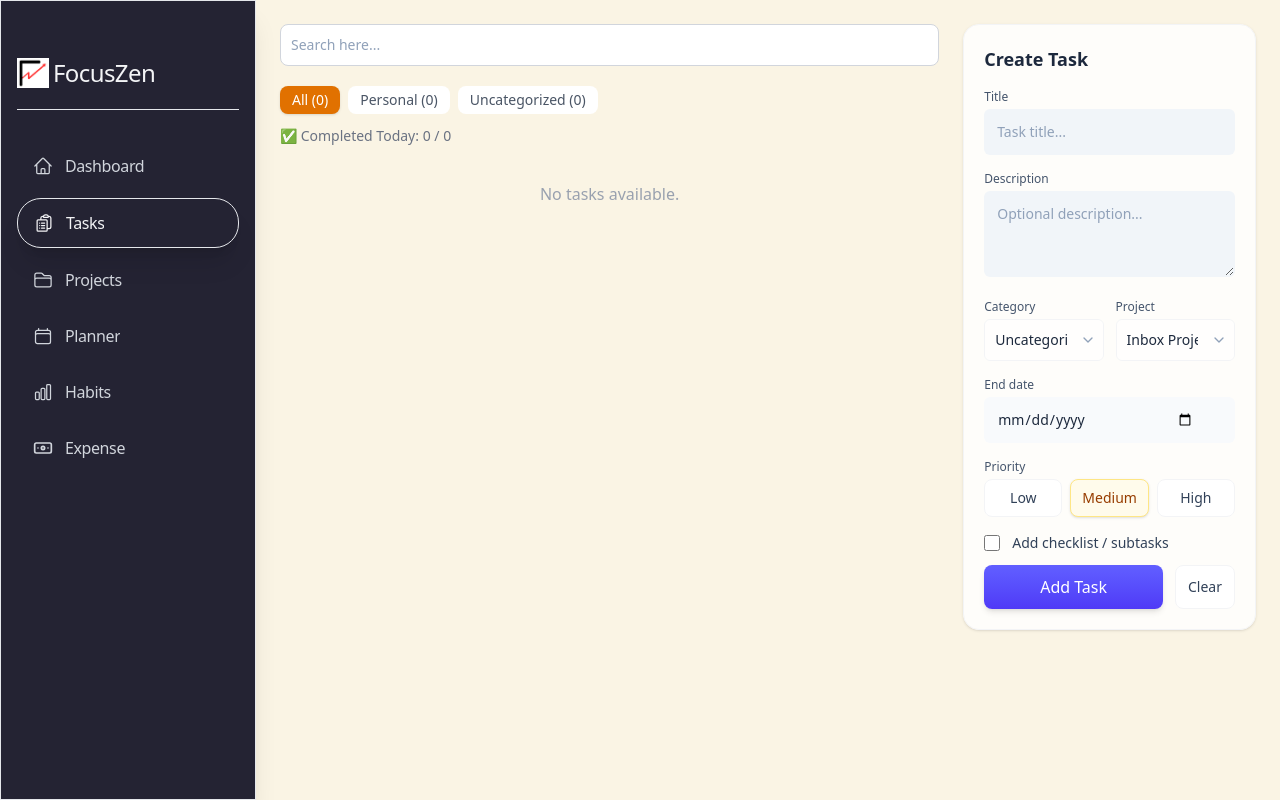
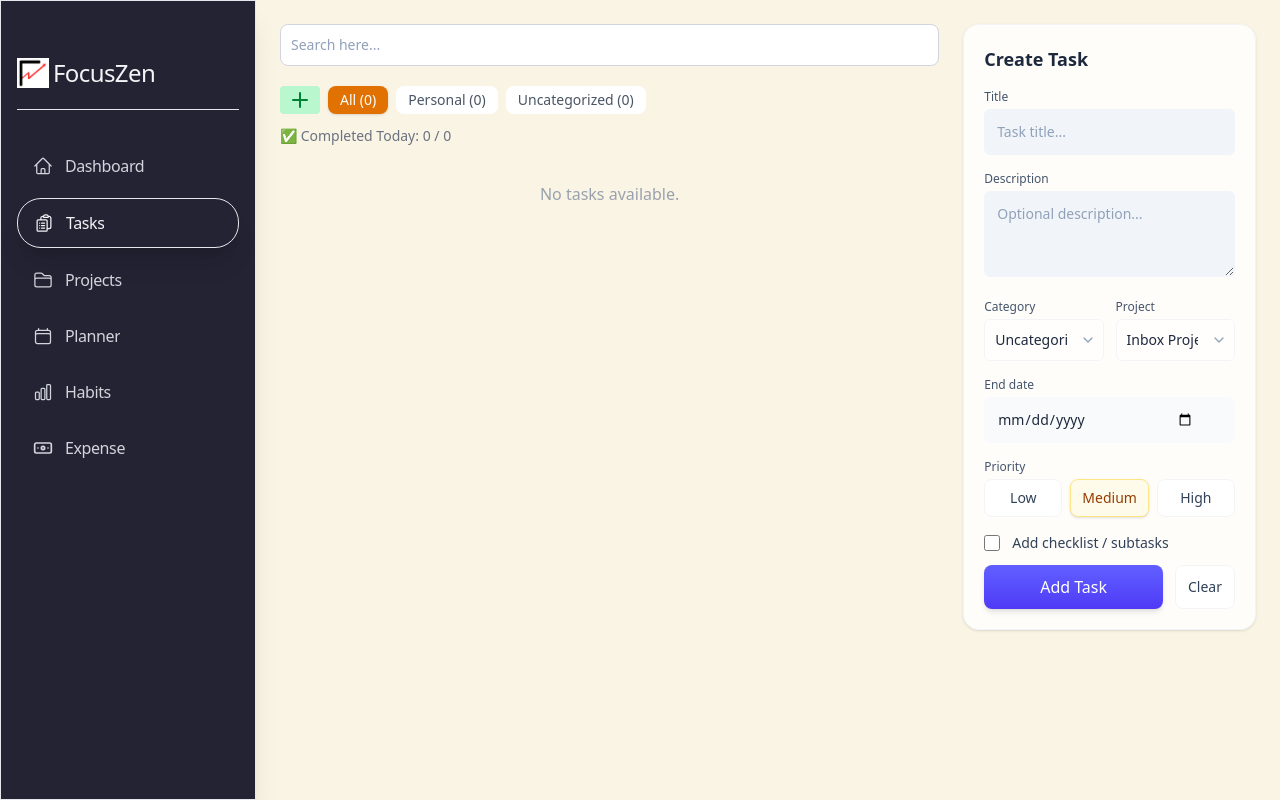
Before and after one commit to devrajsawant/focusZen, a Next.js app: page /task in a window 1280 px wide. Built offline with nearby package versions, Linux system fonts and the light colour scheme.

Commit message:
fix: add option in the category

```diff
--- a/app/task/components/taskBoard.tsx
+++ b/app/task/components/taskBoard.tsx
@@ -9,7 +9,14 @@ import {
   XMarkIcon,
 } from "@heroicons/react/24/outline";
 import TaskCard from "./taskCard";
-import { CalendarDaysIcon, ChevronDownIcon, X } from "lucide-react";
+import {
+  CalendarDaysIcon,
+  ChevronDownIcon,
+  Plus,
+  PlusCircleIcon,
+  PlusSquare,
+  X,
+} from "lucide-react";
 
 type ChecklistItem = {
   id: number;
@@ -281,7 +288,17 @@ export default function TaskBoard() {
                   </div>
 
                   {/* Desktop Filter Tabs */}
-                  <div className="flex gap-2 flex-wrap">
+                  <div className="flex gap-2 flex-wrap align-center">
+                    {/* Add Category Button */}
+                    <button
+                      onClick={() => setIsCategoryModalOpen(true)}
+                      className=" bg-green-200 hover:bg-green-300 flex items-center justify-center rounded-sm px-2"
+                    >
+                      <span className="text-green-700">
+                        <Plus />
+                      </span>
+                    </button>
+
                     {categories.map((cat) => (
                       <div key={cat} className="relative flex items-center">
                         <button
@@ -294,6 +311,7 @@ export default function TaskBoard() {
                         >
                           {cat} ({categoryCounts[cat] || 0})
                         </button>
+
                         {!defaultCategories.includes(cat) && (
                           <button
                             onClick={() => deleteCategory(cat)}
```
